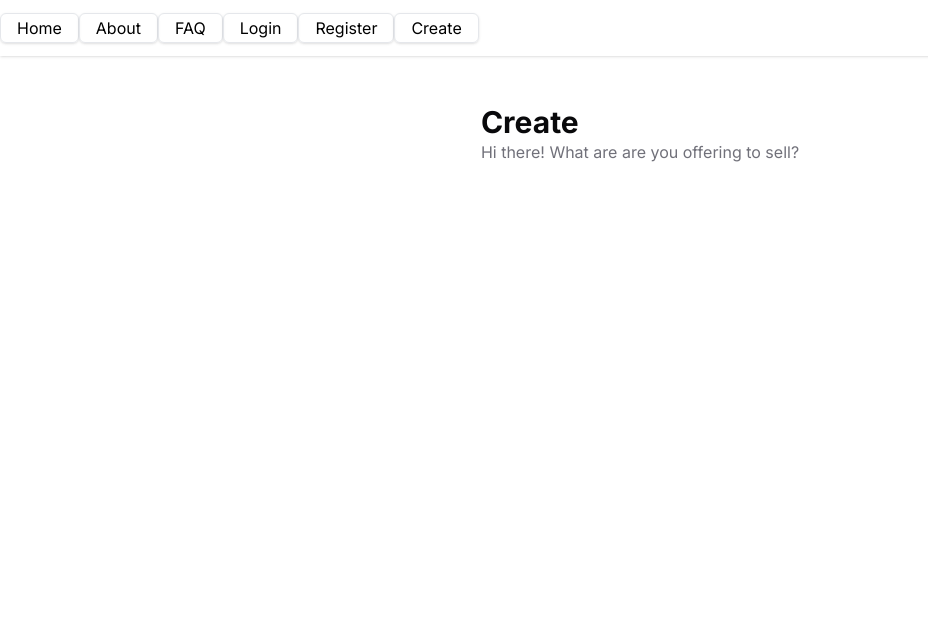
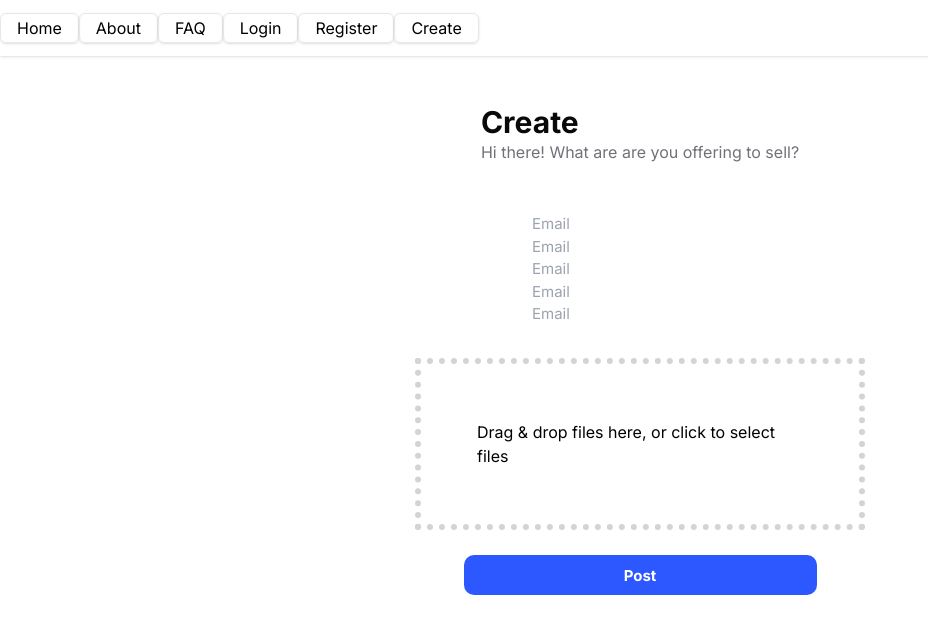
Before and after one commit to stanislavivanov995/real-estate-app-fe, a Next.js app: page /create in a window 1280 px wide. Shown: the top 634 px of the page, without its empty margins (0-928 px from the left). Built offline with nearby package versions, Linux system fonts and the light colour scheme.

Commit message:
update pages

```diff
--- a/app/(auth)/register/Register.jsx
+++ b/app/(auth)/register/Register.jsx
@@ -5,8 +5,8 @@ import Image from "next/image";
 export default function Register() {
   return (
     <PublicLayout>
-      <div className="flex justify-center m-auto mt-[3em] rounded-[3em] w-7/12 rounded-[3em] max-xl:w-4/12">
-        <div className="flex flex-col max-sm:ml-[1em] justify-center w-[650px] h-[800px] shadow-2xl items-center pl-[2em] pr-[2em] rounded-tl-[3em] rounded-bl-[3em]">
+      <div className="flex justify-center m-auto mt-[3em] mb-[3em] rounded-[3em] w-7/12 rounded-[3em] max-xl:w-4/12">
+        <div className="flex flex-col max-sm:ml-[1em] max-lg:rounded-[3em] justify-center w-[650px] h-[800px] shadow-2xl items-center pl-[2em] pr-[2em] rounded-tl-[3em] rounded-bl-[3em]">
           <div className="flex flex-col">
             <h1 className="font-bold text-[#09090B] text-3xl">
               Create your account
--- a/app/(private-pages)/create/Create.jsx
+++ b/app/(private-pages)/create/Create.jsx
@@ -1,15 +1,19 @@
+"use client";
+
 import PublicLayout from "@/components/layouts/PublicLayout";
+import CreateForm from "@/components/layouts/Create/CreateForm";
 
 export default function Create() {
   return (
     <PublicLayout>
-      <div className="flex justify-center m-auto mt-[3em] rounded-[3em] w-7/12 rounded-[3em] max-xl:w-4/12">
+      <div className="flex flex-col items-center mt-[3em] rounded-[3em] rounded-[3em]">
         <div className="flex flex-col">
           <h1 className="font-bold text-[#09090B] text-3xl">Create</h1>
           <p className="text-[#71717A] font-normal mb-6">
             Hi there! What are are you offering to sell?
           </p>
         </div>
+        <CreateForm />
       </div>
     </PublicLayout>
   );
--- /dev/null
+++ b/components/layouts/Create/CreateForm.jsx
@@ -0,0 +1,80 @@
+"use client";
+
+import { Formik, Form, Field, ErrorMessage } from "formik";
+import * as Yup from "yup";
+
+import { useState } from "react";
+import Dropzone from "../DragAndDrop/Dropzone";
+
+export default function CreateForm() {
+  const [files, setFiles] = useState([]);
+
+  const initialValues = {
+    category: "",
+    address: "",
+    price: 0,
+    images: [],
+  };
+
+  const validationSchema = Yup.object().shape({});
+
+  function handleFunction(data) {
+    console.log(Object.values(data));
+  }
+
+  function onFilesChange(changedFiles) {
+    setFiles(changedFiles);
+  }
+
+  return (
+    <Formik
+      initialValues={initialValues}
+      onSubmit={handleFunction}
+      validationSchema={validationSchema}
+    >
+      <Form className="flex flex-col mt-[25px] items-center w-[450px]">
+        <Field
+          placeholder="Email"
+          name="email"
+          id="email"
+          className="bg-transparent outline-none text-[15px]"
+        />
+        <Field
+          placeholder="Email"
+          name="email"
+          id="email"
+          className="bg-transparent outline-none text-[15px]"
+        />
+        <Field
+          placeholder="Email"
+          name="email"
+          id="email"
+          className="bg-transparent outline-none text-[15px]"
+        />
+        <Field
+          placeholder="Email"
+          name="email"
+          id="email"
+          className="bg-transparent outline-none text-[15px]"
+        />
+        <Field
+          placeholder="Email"
+          name="email"
+          id="email"
+          className="bg-transparent outline-none text-[15px]"
+        />
+
+        <Dropzone
+          className="p-14 border-[6px] border-neutral-300 border-dotted mt-[2em]"
+          onFilesChange={onFilesChange}
+        />
+        <button
+          type="submit"
+          className="sm:w-[353px] w-[340px] mt-[25px] h-10 p-2.5 bg-[#2D57FF] rounded-[10px] text-white text-[15px] font-bold mb-[10px]"
+        >
+          Post
+        </button>
+      </Form>
+    </Formik>
+  );
+}
--- /dev/null
+++ b/components/layouts/DragAndDrop/Dropzone.jsx
@@ -0,0 +1,49 @@
+import { useCallback, useEffect, useState } from "react";
+import { useDropzone } from "react-dropzone";
+
+const Dropzone = ({ className, onFilesChange }) => {
+  const [files, setFiles] = useState([]);
+
+  const onDrop = useCallback(
+    (acceptedFiles) => {
+      if (acceptedFiles?.length) {
+        const newFiles = acceptedFiles.map((file) =>
+          Object.assign(file, { preview: URL.createObjectURL(file) })
+        );
+        setFiles((previousFiles) => [...previousFiles, ...newFiles]);
+        onFilesChange([...files, ...newFiles]);
+      }
+    },
+    [files, onFilesChange]
+  );
+
+  const { getRootProps, getInputProps, isDragActive } = useDropzone({
+    accept: {
+      "image/*": [],
+    },
+    onDrop,
+  });
+
+  useEffect(() => {
+    return () => files.forEach((file) => URL.revokeObjectURL(file.preview));
+  }, [files]);
+
+  return (
+    <div
+      {...getRootProps({
+        className: className,
+      })}
+    >
+      <input {...getInputProps()} />
+      <div className="flex flex-col items-center justify-center gap-4">
+        {isDragActive ? (
+          <p>Drop the files here ...</p>
+        ) : (
+          <p>Drag & drop files here, or click to select files</p>
+        )}
+      </div>
+    </div>
+  );
+};
+
+export default Dropzone;
--- a/components/layouts/Login/LoginForm.jsx
+++ b/components/layouts/Login/LoginForm.jsx
@@ -28,7 +28,7 @@ export default function LoginForm() {
       onSubmit={handleFunction}
       validationSchema={validationSchema}
     >
-      <Form className=" mt-[25px] items-center flex flex-col w-[450px]">
+      <Form className="mt-[25px] items-center flex flex-col w-[450px]">
         <div className="w-[350px] sm:w-[450px] mb-4 h-10 bg-indigo-400 bg-opacity-10 rounded-[10px] border-2 border-indigo-400 flex justify-start text-lg items-center pl-2 gap-2.5">
           <Image src={"/email.png"} alt="password" width={20} height={20} />
           <Field
--- a/package.json
+++ b/package.json
@@ -17,6 +17,7 @@
     "prettier": "^3.0.3",
     "react": "^18",
     "react-dom": "^18",
+    "react-dropzone": "^14.2.3",
     "yup": "^1.3.2"
   },
   "devDependencies": {
```
Also changed, not shown: 1 other file (tests, documents, lock files or other folders).
